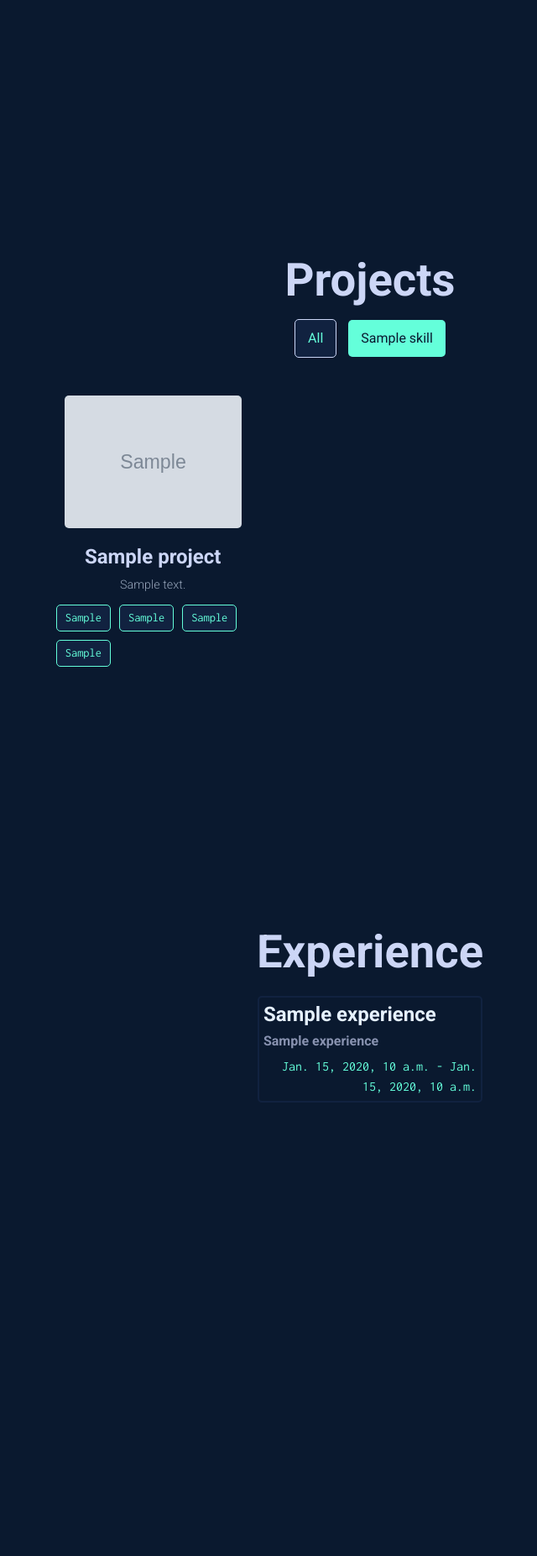
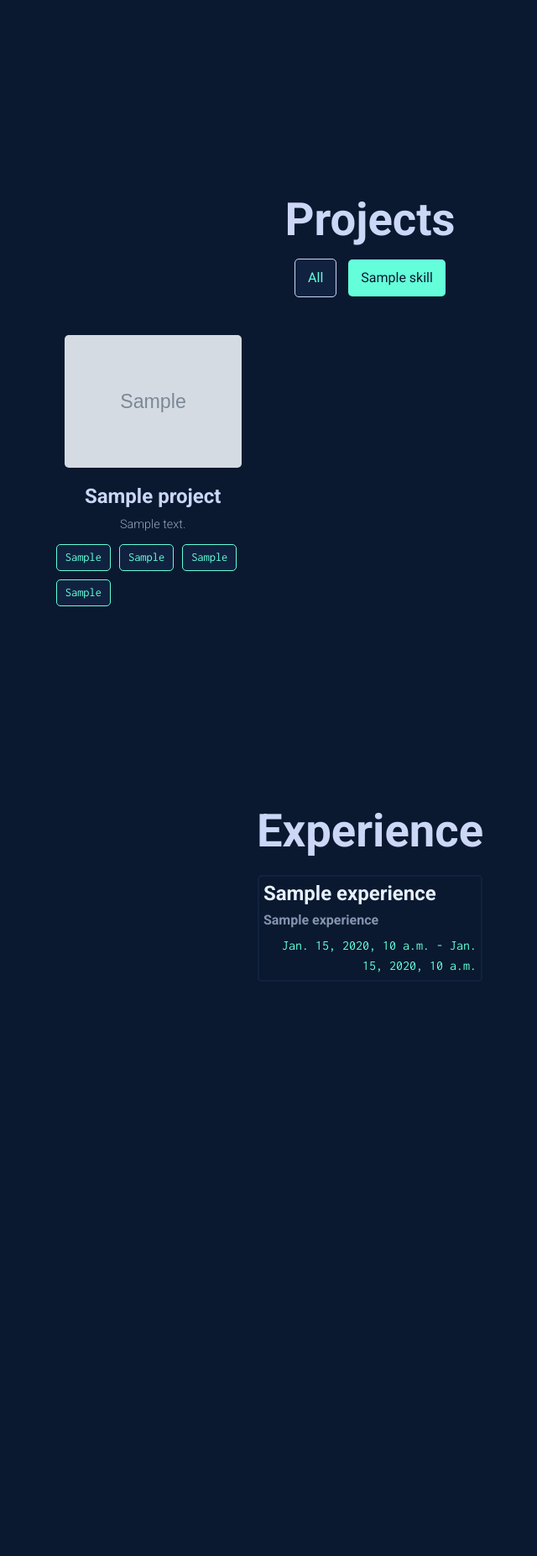
Before and after one commit to arekbauer/Personal-Portfolio-Project, a Django app: template portfolio/templates/portfolio/home.html in a window 1280 px wide. Shown: the part 577-2430 px from the top of the page at 84% size, without its empty margins (199-839 px from the left). After the commit the page ends 1746 px from the top, so only its background shows below. Run offline with Django 3.2, Linux system fonts and the light colour scheme; the template is opened without the code that fills it: most values are stand-ins (such as "Sample title", 1, 10 or a date in 2020); grey boxes marked "Sample" are stand-in pictures; some libraries are stand-ins or nearby versions.

Commit message:
Fix Scroll and Projects Section

```diff
--- a/portfolio/static/portfolio/css/home.css
+++ b/portfolio/static/portfolio/css/home.css
@@ -133,14 +133,14 @@ html {
 } /* TODO: Add JS code to fix scrolling issue on Chrome */
 
 section {
-    height: 100vh;
+    height: 91vh;
     scroll-snap-align: start;
     scroll-margin-top: 78px;
 }
 
-section:last-of-type {
+/* section:last-of-type {
     height: 94vh;
-}
+} */
 
 #sidebar-active {
     display: none;
--- a/portfolio/static/portfolio/js/projects.js
+++ b/portfolio/static/portfolio/js/projects.js
@@ -1,3 +1,4 @@
+window.onload = function() {
   const iso = new Isotope('.projects-grid');
   const filterButtons = Array.prototype.slice.call(document.querySelectorAll('.filter-button'));
 
@@ -13,3 +14,4 @@ filterButtons.map(button => {
       iso.layout();
     });
   });
+};
```
Lines whose indentation alone changed are shown as unchanged.
